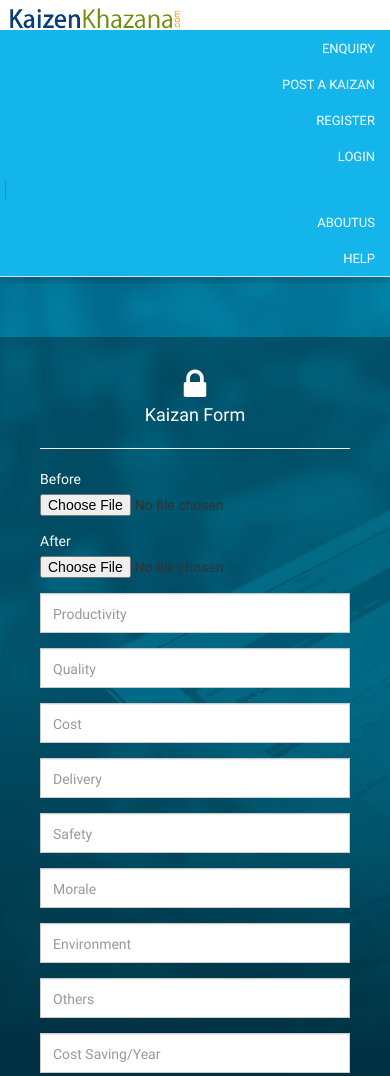
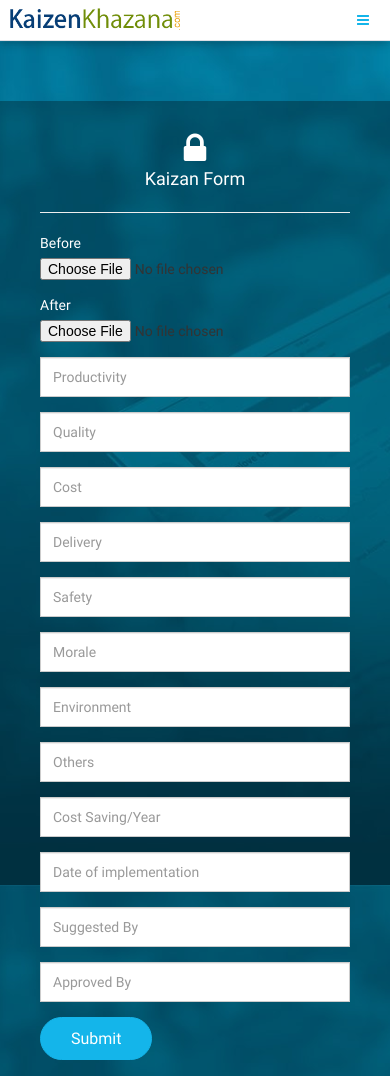
Before and after one commit to technishant/kaizen-Html, a plain HTML site: page kaizankhazana/kazin-forms.html in a window 390 px wide. Shown: the top 1076 px of the page. Drawn offline with Linux system fonts and the light colour scheme.

Commit message:
Kamal changes

```diff
--- a/kaizankhazana/kazin-forms.html
+++ b/kaizankhazana/kazin-forms.html
@@ -29,7 +29,11 @@
 
                 <a class="logo" href="#"><img src="assets/images/logo.png" alt="" /></a>
 
-                <ul class="admin-panel">
+                <button type="button" class="navbar-toggle menubtn-top collapsed" data-toggle="collapse" data-target="#menubox" aria-expanded="false">
+                    <i class="fa fa-reorder"></i>
+                </button>
+
+                <ul class="admin-panel collapse navbar-collapse" id="menubox">
                     <li><a href="#">Enquiry</a></li>
                     <li><a href="#">Post a Kaizan</a></li>
                     <li><a href="#">Register</a></li>
@@ -38,7 +42,6 @@
                     <li><a href="#">Aboutus</a></li>
                     <li><a href="#">Help</a></li>
                 </ul>
-
             </div>
         </div>
         <!--  / headerBox \ -->
```
